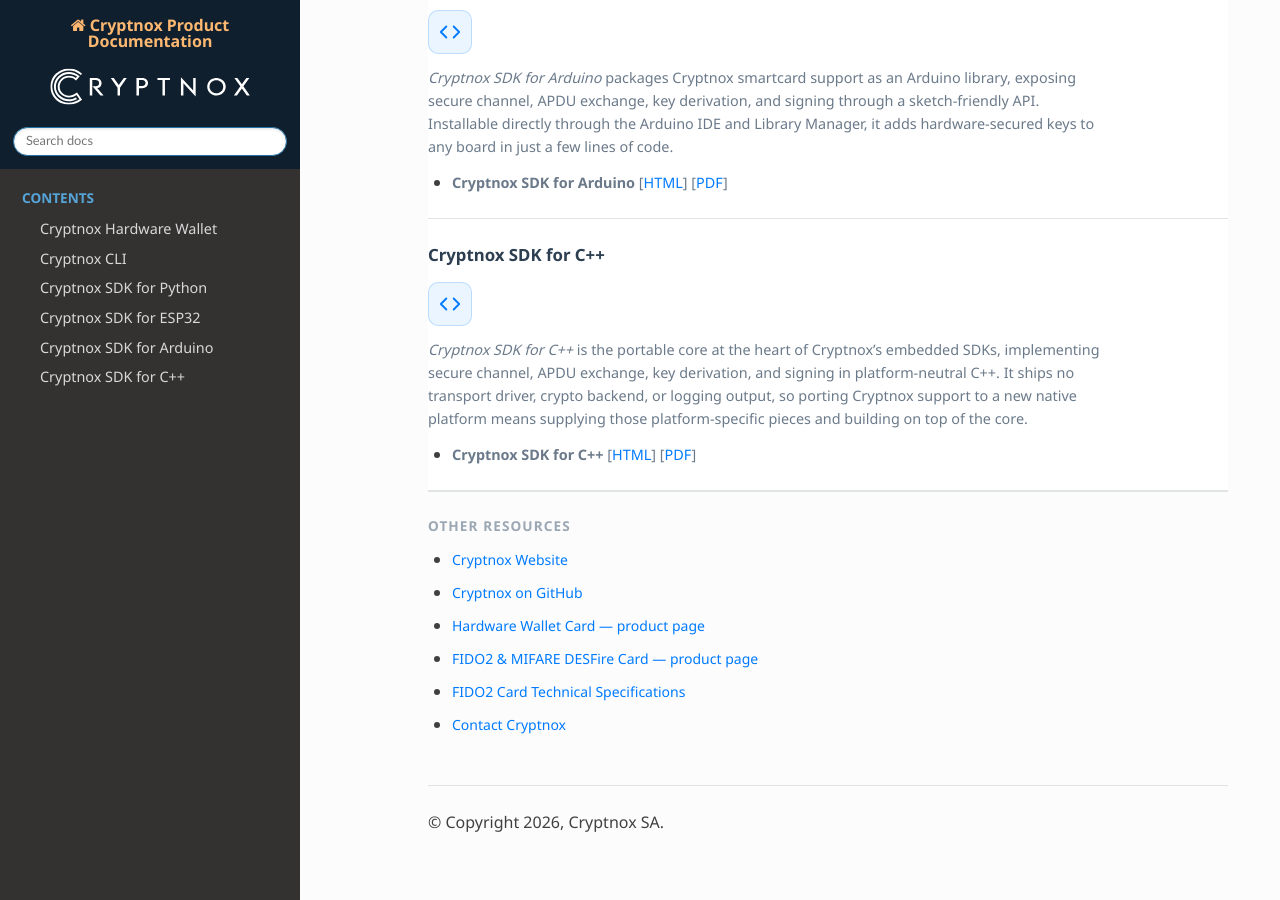
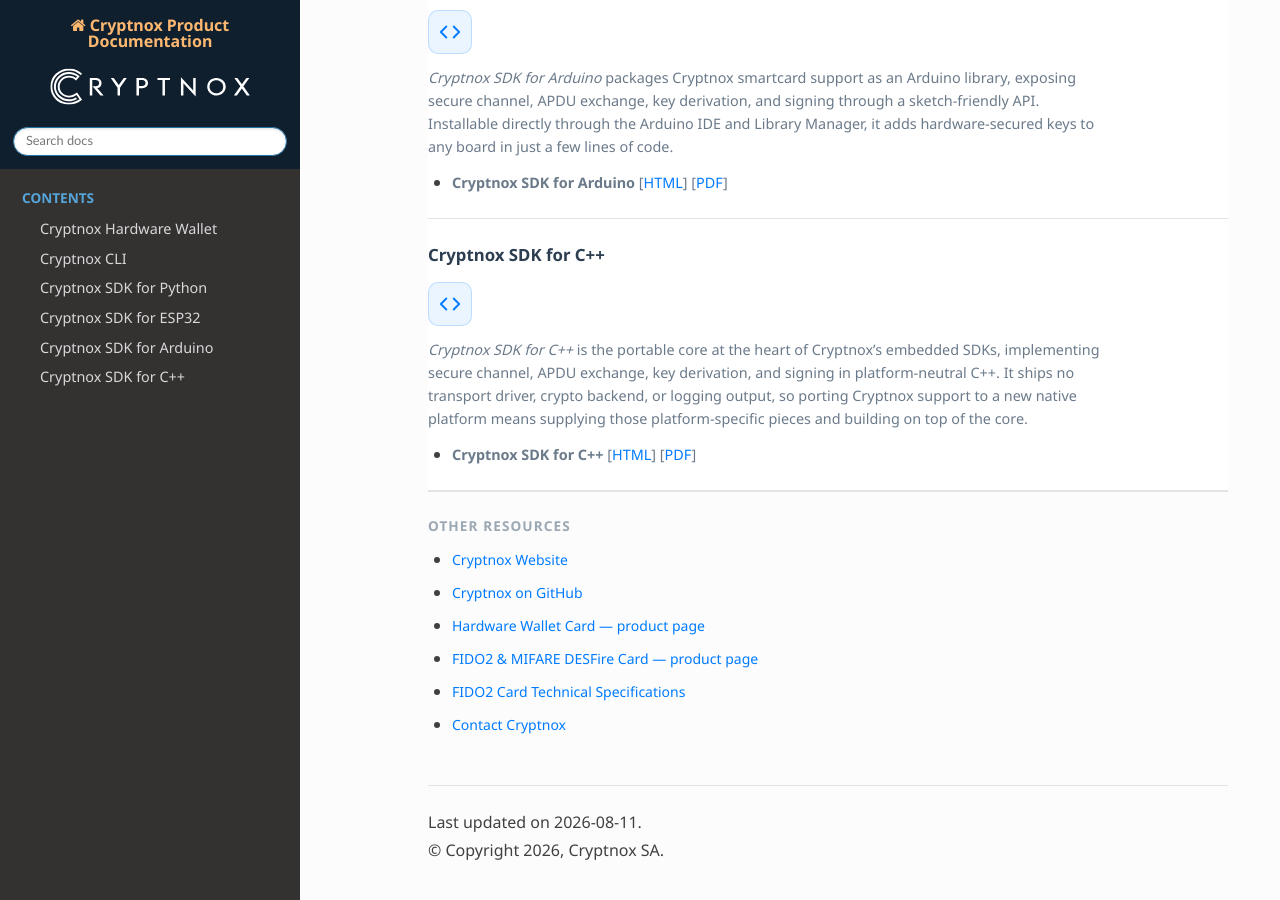
Before and after one commit to cryptnox/cryptnox.github.io, a Sphinx documentation site: the page built from docs/source/index.rst, in a window 1280 px wide and 900 px high, scrolled down 1419 px. Built offline with Sphinx 7.4.7 and the Read the Docs theme 3.1.0, drawn with Linux system fonts in a browser that asks for light colours.

Commit message:
Restore the visible last-updated date in the docs footer
PR #15 was merged without these two lines: the custom footer.html
overrides the RTD theme footer and had dropped the theme's last-updated
paragraph, and html_last_updated_fmt was missing so Sphinx never supplied
the value.

- footer.html: re-add the "Last updated on {{ last_updated }}" block
- conf.py: html_last_updated_fmt = '%Y-%m-%d'

Note: Sphinx computes last_updated once per build from the current time,
not per source file, so every page shows the date of the last deploy.

Co-Authored-By: Claude Opus 5 <noreply@anthropic.com>

```diff
--- a/docs/source/_templates/footer.html
+++ b/docs/source/_templates/footer.html
@@ -1,3 +1,6 @@
+{%- if last_updated %}
+<p style="margin-bottom: 0.25rem;">Last updated on {{ last_updated }}.</p>
+{%- endif %}
 {%- if show_copyright %}
 <p style="margin-bottom: 0.75rem;">&#169; Copyright {{ copyright }}.</p>
 {%- endif %}
--- a/docs/source/conf.py
+++ b/docs/source/conf.py
@@ -34,6 +34,7 @@ html_meta = {
 html_theme = 'sphinx_rtd_theme'
 html_static_path = ['_static']
 html_extra_path = ['_extra']  # robots.txt, llms.txt, sitemap-docs.xml copied to site root
+html_last_updated_fmt = '%Y-%m-%d'  # visible page dates — AI answers prefer dateable sources
 html_logo = '_static/cryptnox-logo.svg'
 html_favicon = '_static/favicon.png'
 
```
